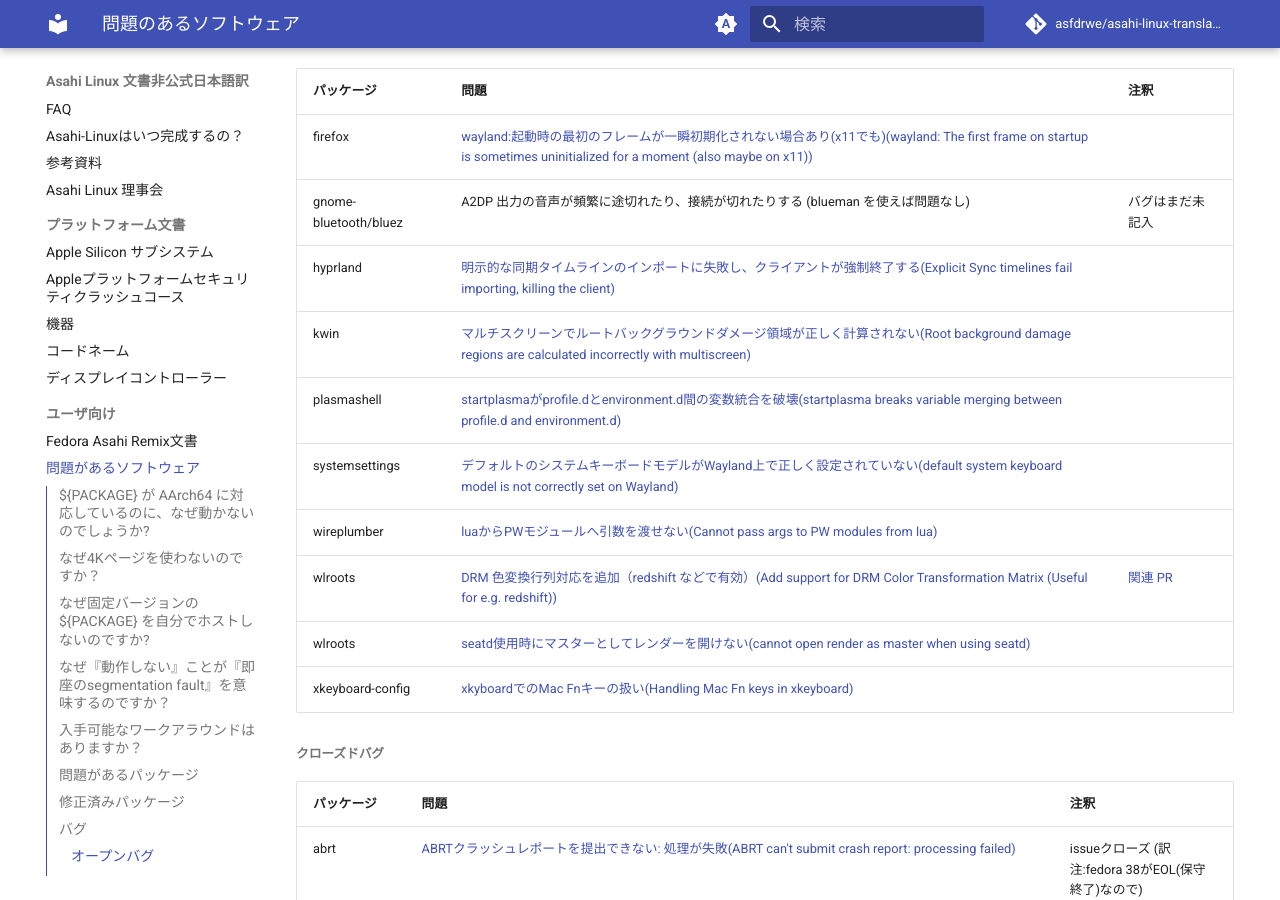
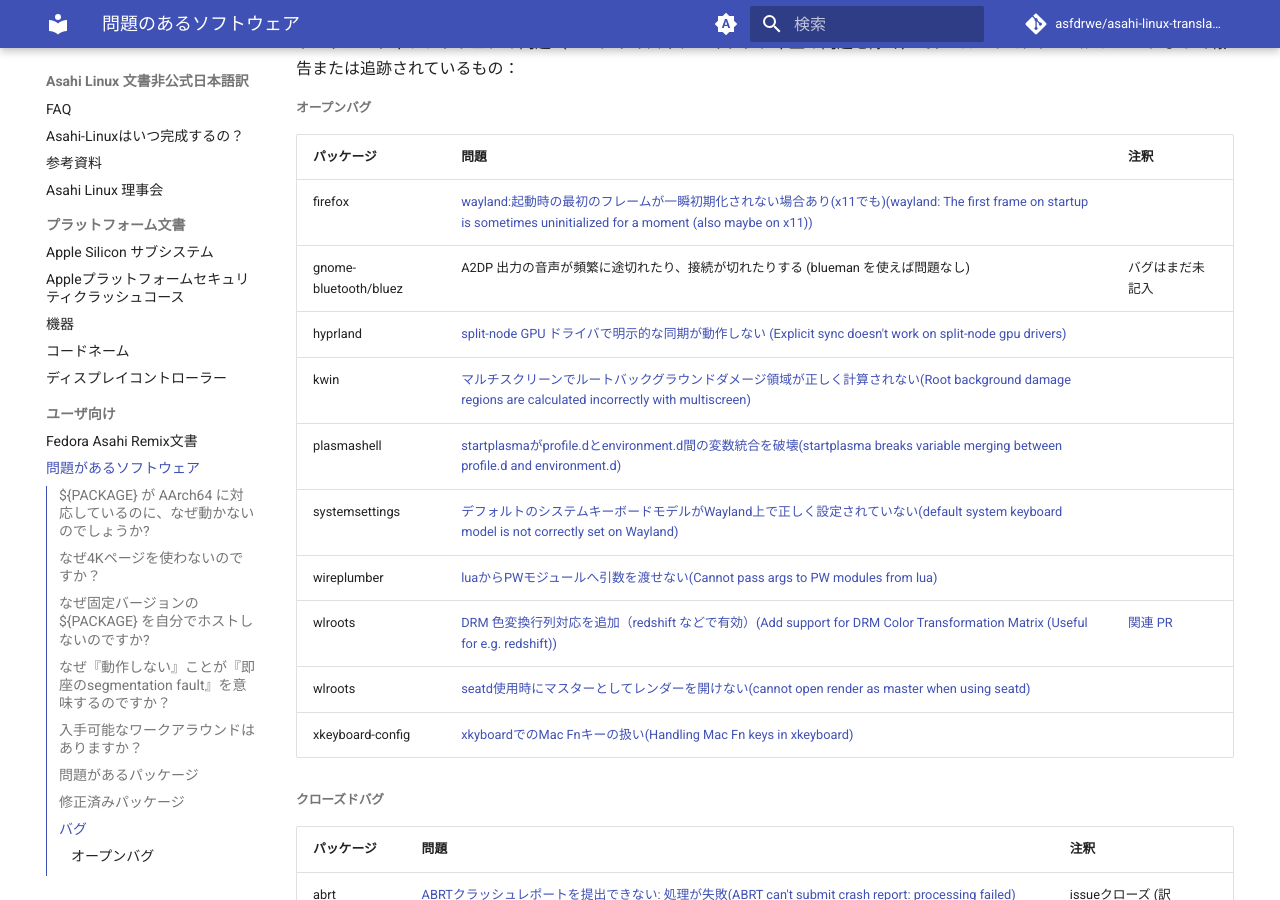
Before and after one commit to asfdrwe/asahi-linux-translations, an MkDocs documentation site: the page built from docs/sw/broken-software.md, in a window 1280 px wide and 900 px high, scrolled down 4161 px. Built offline with MkDocs 1.6.1 and Material for MkDocs 9.7.7, drawn with Linux system fonts in a browser that asks for light colours; comment, search, counter and statistics services are not loaded; some of the changed text lies outside the part shown.

Commit message:
updated to 20250607

```diff
--- a/docs/sw/broken-software.md
+++ b/docs/sw/broken-software.md
@@ -100,6 +100,7 @@
 | jemalloc | <https://github.com/archlinuxarm/PKGBUILDs/pull/1914> | ページサイズ≧システムに対してコンパイルしたときだけ動作 |
 | MEGAsync | <https://github.com/meganz/MEGAsync/pull/801> |
 | notion-app(-enhancer) | <https://github.com/notion-enhancer/notion-repackaged/issues/107> | electron + 壊れたビルドフラグ |
+| Waydroid | <https://github.com/waydroid/waydroid/issues/373> | 上流の AOSP は 16k ページに対応して動作 <https://developer.android.com/guide/practices/page-sizes> |
 
 \* x86-64 ソフトウェアの実行は FEX を実行している 4k ページサイズの microVM 経由で対応します。
 
@@ -143,7 +144,7 @@
 | ---------------- | ----- | ----- |
 | firefox        | [wayland:起動時の最初のフレームが一瞬初期化されない場合あり(x11でも)(wayland: The first frame on startup is sometimes uninitialized for a moment (also maybe on x11))](https://bugzilla.mozilla.org/show_bug.cgi?id=1831051) |
 | gnome-bluetooth/bluez | A2DP 出力の音声が頻繁に途切れたり、接続が切れたりする (blueman を使えば問題なし) | バグはまだ未記入 |
-| hyprland         | [明示的な同期タイムラインのインポートに失敗し、クライアントが強制終了する(Explicit Sync timelines fail importing, killing the client)](https://github.com/hyprwm/Hyprland/issues/8158) |
+| hyprland         | [split-node GPU ドライバで明示的な同期が動作しない (Explicit sync doesn't work on split-node gpu drivers)](https://github.com/hyprwm/Hyprland/issues/10401) |
 | kwin           | [マルチスクリーンでルートバックグラウンドダメージ領域が正しく計算されない(Root background damage regions are calculated incorrectly with multiscreen)](https://bugs.kde.org/show_bug.cgi?id=477454) |
 | plasmashell      | [startplasmaがprofile.dとenvironment.d間の変数統合を破壊(startplasma breaks variable merging between profile.d and environment.d)](https://bugs.kde.org/show_bug.cgi?id=491579) |
 | systemsettings | [デフォルトのシステムキーボードモデルがWayland上で正しく設定されていない(default system keyboard model is not correctly set on Wayland)](https://bugs.kde.org/show_bug.cgi?id=475435) |
```
Also changed, not shown: other parts of docs/sw/broken-software.md (+1 -1 lines), docs/hw/soc/gpio.md (+1 -1 lines).
